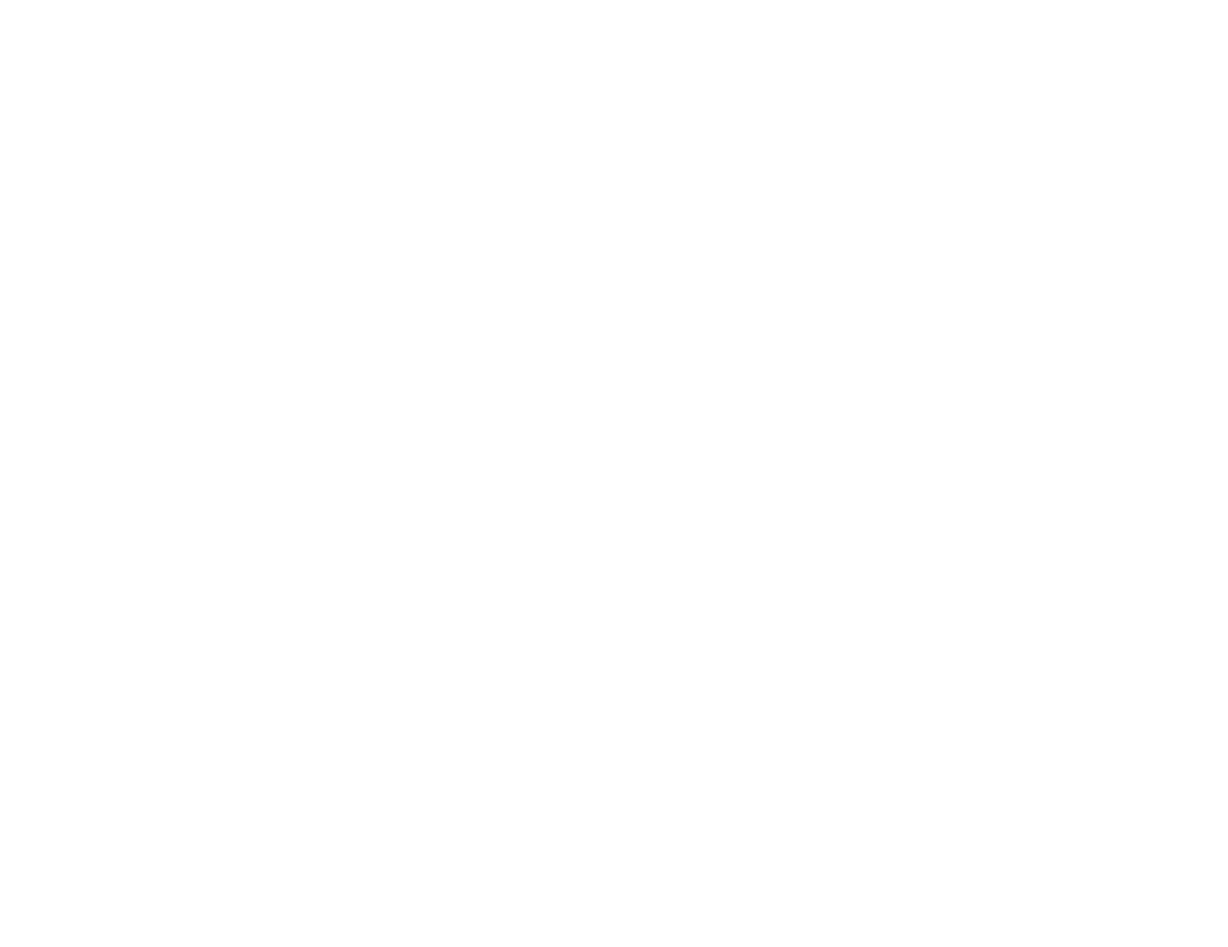
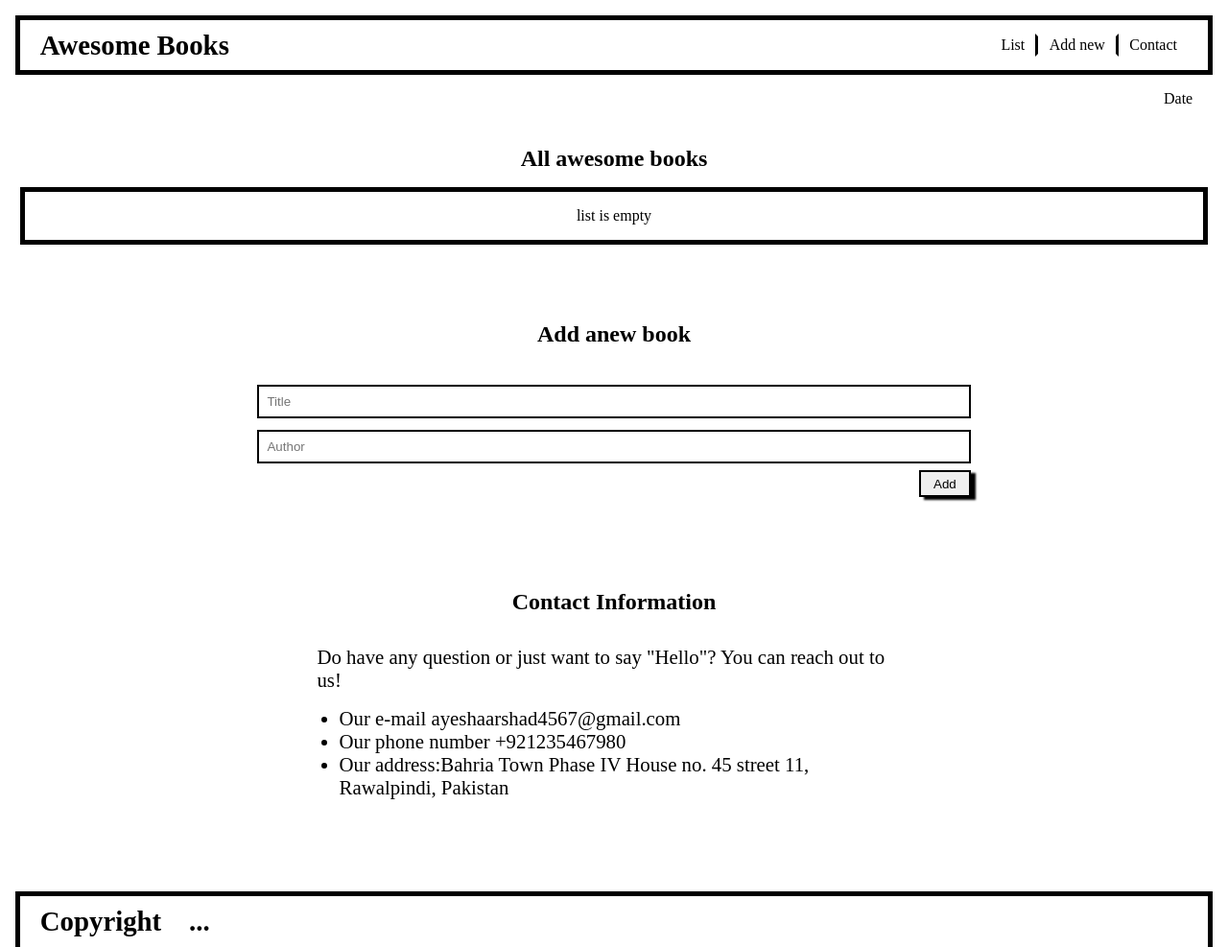
Before and after one commit to shella12/AwesomeBook.github.io, a website with bundled scripts: page index.html in a window 1280 px wide. Shown: the top 987 px of the page at 96% size. Before the commit the page ends 800 px from the top, so only its background shows below. Built offline with nearby package versions, Linux system fonts and the light colour scheme.

Commit message:
Add module book-list

```diff
--- a/JS/book-list.js
+++ b/JS/book-list.js
@@ -0,0 +1,21 @@
+ book = (title,author)=>{
+
+    console.log(title, author);
+    const list= document.createElement('li');
+      list.innerHTML = `
+      <p>"${title}" by ${author}</p>
+    `;
+      const removeButton=document.createElement('button');
+      removeButton.innerText="Remove";
+      removeButton.className="remove-btn";
+
+      removeButton.addEventListener('click',()=>{
+          list.remove();
+
+      });
+      list.appendChild(removeButton);
+      return list;
+
+}
+
+export default book;
--- a/index.css
+++ b/index.css
@@ -5,3 +5,132 @@
   padding: 0;
   box-sizing: border-box;
 }
+
+/* --header-- */
+
+header {
+  display: flex;
+  flex-direction: column;
+}
+
+header nav,footer {
+  display: flex;
+  justify-content: space-between;
+  align-items: center;
+  padding: 0.6rem 1.3rem;
+  margin: 1rem;
+  border: 5px solid #000;
+}
+
+header h1,footer h1 {
+  font-size: 1.8rem;
+}
+
+nav ul {
+  list-style: none;
+  display: flex;
+  justify-content: space-between;
+  align-items: center;
+}
+
+nav ul li{
+  font-weight: normal;
+  padding: 0 0.7rem;
+}
+nav ul li:nth-child(2){
+  padding: 0 .7rem;
+  border:3px solid transparent;
+  border-left-color:#000;
+  border-right-color:#000;
+}
+
+a{
+  text-decoration: none;
+  color: inherit;
+}
+
+header p{
+  align-self: flex-end;
+  padding: 0 1.3rem;
+  margin: 0 1rem 0.5rem 0;
+}
+
+/* --main-- */
+
+section{
+  padding: 2rem 1.3rem;
+  display: flex;
+  flex-direction: column;
+  align-items: center;
+  width: 100%;
+}
+
+.list ul {
+  width: 100%;
+  list-style: none;
+  margin: 1rem;
+  border: 5px solid #000;
+  padding: 1rem;
+  overflow-y:scroll;
+}
+.list ul p{
+  text-align: center;
+}
+
+.list ul li {
+  display: flex;
+  justify-content: space-between;
+  padding: 0.6rem 1.3rem;
+}
+
+.list ul li:nth-child(odd) {
+  background-color: lightgray;
+}
+
+.list ul li:nth-child(even) {
+  background-color: white;
+}
+
+.add-new .form{
+  width: 100%;
+  display: flex;
+  flex-direction: column;
+  align-items: center;
+  padding: 2rem 20%;
+}
+
+.add-new .form input{
+  width: 100%;
+  margin: 0.4rem;
+  padding: 0.5rem;
+  border: 2px solid #000;
+}
+
+.add-new .form button,.remove-btn{
+  align-self: flex-end;
+  border: 2px solid #000;
+  padding: 0.3rem 0.8rem;
+  box-shadow: 5px 3px 2px 0px #000;
+-webkit-box-shadow: 5px 3px 2px 0px #000;
+-moz-box-shadow: 5px 3px 2px 0px #000;
+}
+
+.add-new .form button:active,.remove-btn:active{
+  scale: 0.9;
+}
+
+.contact .contact-content{
+  width: 100%;
+  display: flex;
+  flex-direction: column;
+  align-items: baseline;
+  padding: 2rem 25%;
+
+}
+.contact ul{
+padding:1rem 1.45rem;
+}
+
+.contact p,.contact ul li{
+  font-size: 1.3rem;
+}
--- a/index.html
+++ b/index.html
@@ -9,16 +9,49 @@
 </head>
 <body>
     <header>
-
+        <nav>
+<h1>Awesome Books</h1>
+<ul>
+    <li><a href="">List</a></li>
+    <li><a href="">Add new</a></li>
+    <li><a href="">Contact</a></li>
+</ul>
+        </nav>
+        <p>Date</p>
     </header>
     <main>
+<section class="list">
+    <h1>All awesome books</h1>
+    <ul class="book-list">
+        <p>list is empty</p>
+    </ul>
+</section>
+<section class="add-new">
+    <h1>Add anew book</h1>
+    <form class="form">
+        <input type="text" name="title" id="title" placeholder="Title">
+        <input type="text" name="author" id="author" placeholder="Author">
+        <button type="submit" id="btn">Add</button>
+    </form>
+</section>
+<section class="contact">
+    <h1>Contact Information</h1>
+    <div class="contact-content">
+    <p>Do have any question or just want to say "Hello"? You can reach out to us!</p>
+    <ul>
+        <li>Our e-mail <a href="mailto:ayeshaarshad4567@gmail.com">ayeshaarshad4567@gmail.com</a></li>
+        <li>Our phone number <a href="tel:+921235467980">+921235467980</a></li>
+        <li>Our address:Bahria Town Phase IV House no. 45 street 11, Rawalpindi, Pakistan</li>
+    </ul>
+</div>
+</section>
 
     </main>
     <footer>
-
+        <h1>Copyright &nbsp;&nbsp; ...</h1>
     </footer>
 
 
-    <script src="./JS/index.js"></script>
+    <script type="module" src="./index.js"></script>
 </body>
 </html>
--- a/index.js
+++ b/index.js
@@ -0,0 +1,22 @@
+import book from './JS/book-list';
+
+const btn=document.getElementById('btn');
+const ulist=document.querySelector('.book-list');
+const para=document.querySelector('.book-list p');
+const form=document.querySelector('.form');
+
+form.addEventListener('submit',(event)=>{
+  event.preventDefault();
+  const [title,author]= [form.title.value,form.author.value];
+  const list = book(title,author);
+
+    ulist.appendChild(list);
+    try{
+      ulist.removeChild(para);
+
+    }
+    catch(e){
+
+    }
+
+});
```
Also changed, not shown: JS/index.js (deleted).
